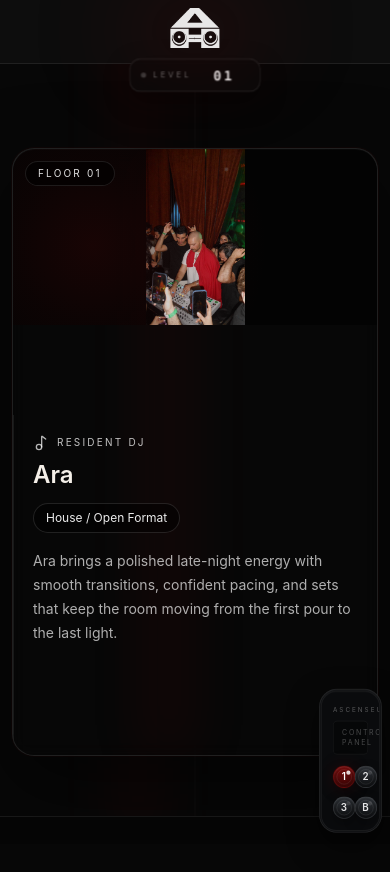
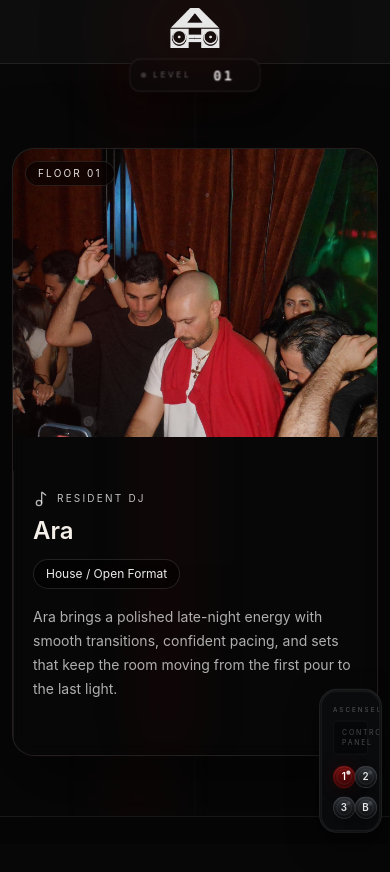
Before and after one commit to galiwartoukian-collab/ascenseurhouse, a React (Vite) app: page / in a window 390 px wide. Shown: the top 872 px of the page. Built offline with nearby package versions, Linux system fonts and the light colour scheme; the HTML template or start-up script is replaced by a standard one.

Commit message:
Update App.tsx

```diff
--- a/src/App.tsx
+++ b/src/App.tsx
@@ -426,16 +426,15 @@ function ProfileInsideCabin({ profile, visible }: { profile: Profile; visible: b
     transition={{ duration: 8, repeat: Infinity, ease: "easeInOut" }}
   />
 </motion.div>
-        <div className="relative h-44 sm:h-56 md:h-full overflow-hidden rounded-t-[22px] sm:rounded-t-[26px] md:rounded-l-[30px] md:rounded-t-none">
-          <div className="absolute inset-0 bg-black/40 md:hidden" />
+        <div className="relative h-72 sm:h-80 md:h-full overflow-hidden rounded-t-[22px] sm:rounded-t-[26px] md:rounded-l-[30px] md:rounded-t-none">
           <img
             src={profile.image}
             alt={profile.name}
             loading="lazy"
             decoding="async"
-            className="absolute inset-0 h-full w-full object-contain md:object-cover object-center"
+            className="absolute inset-0 h-full w-full object-cover object-center md:object-cover"
           />
-          <div className="absolute inset-0 bg-black/15 md:bg-black/22" />
+<div className="absolute inset-0 bg-black/10 md:bg-black/22" />
           <div className="absolute inset-0 bg-[linear-gradient(90deg,rgba(0,0,0,0.1),transparent_22%,transparent_78%,rgba(0,0,0,0.16))]" />
           <div
             className="absolute inset-0"
```
